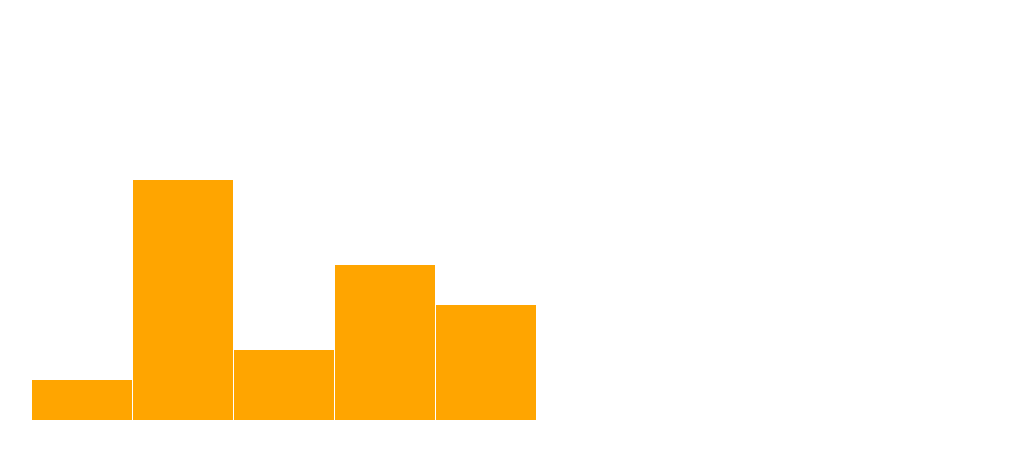
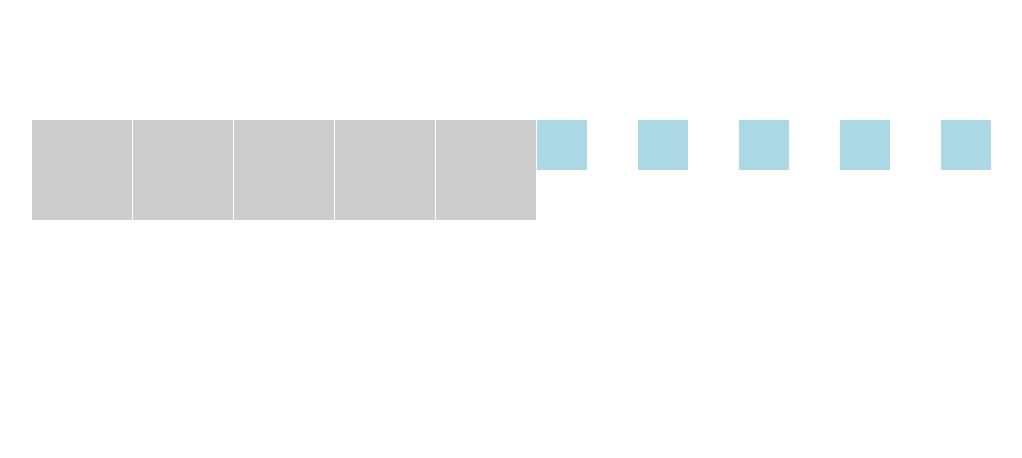
Before and after one commit to danielabar/d3tuts, a website: page app/index.html in a window 1280 px wide. Shown: the whole page, without its empty margins (258-1280 px from the left). Drawn offline with nearby package versions, Linux system fonts and the light colour scheme; files that its build step writes are made by us from their sources.

Commit message:
updating pattern

```diff
--- a/app/index.html
+++ b/app/index.html
@@ -87,7 +87,7 @@
 
         <!-- build:js({app,.tmp}) scripts/main.js -->
         <script src="scripts/main.js"></script>
-        <script src="scripts/basicData.js"></script>
+        <script src="scripts/basicData2.js"></script>
         <!-- endbuild -->
 </body>
 </html>
--- /dev/null
+++ b/app/scripts/basicData2.js
@@ -0,0 +1,39 @@
+svg = d3.select('div.container').append('svg').attr({
+  width: 1000,
+  height: 400
+});
+
+// range makes dataset on the fly, in this case [0, 1, 2, 3, 4]
+// selectAll: make selection
+// data: bind selection
+// enter: create placeholders for new elements coming in to the screen
+// append: add new elements
+// attr: style new elements that were added
+svg.selectAll('rect')
+  .data(d3.range(5))
+  .enter()
+  .append('rect')
+  .attr({
+    width: 100,
+    height: 100,
+    y: 100,
+    x: function (d, i) { return i * 101; },
+    fill: '#474747'
+  });
+
+var moreData = d3.range(10);
+var rects = svg.selectAll('rect').data(moreData);
+
+// at this point we still only see 5 rectangles
+rects.attr('fill', '#ccc');
+
+// now we're going to create those other 5 rectangles we don't have yet
+rects.enter()
+  .append('rect')
+  .attr({
+      width: 50,
+      height: 50,
+      y: 100,
+      x: function (d, i) { return i * 101; },
+      fill: 'lightblue'
+  });
```
